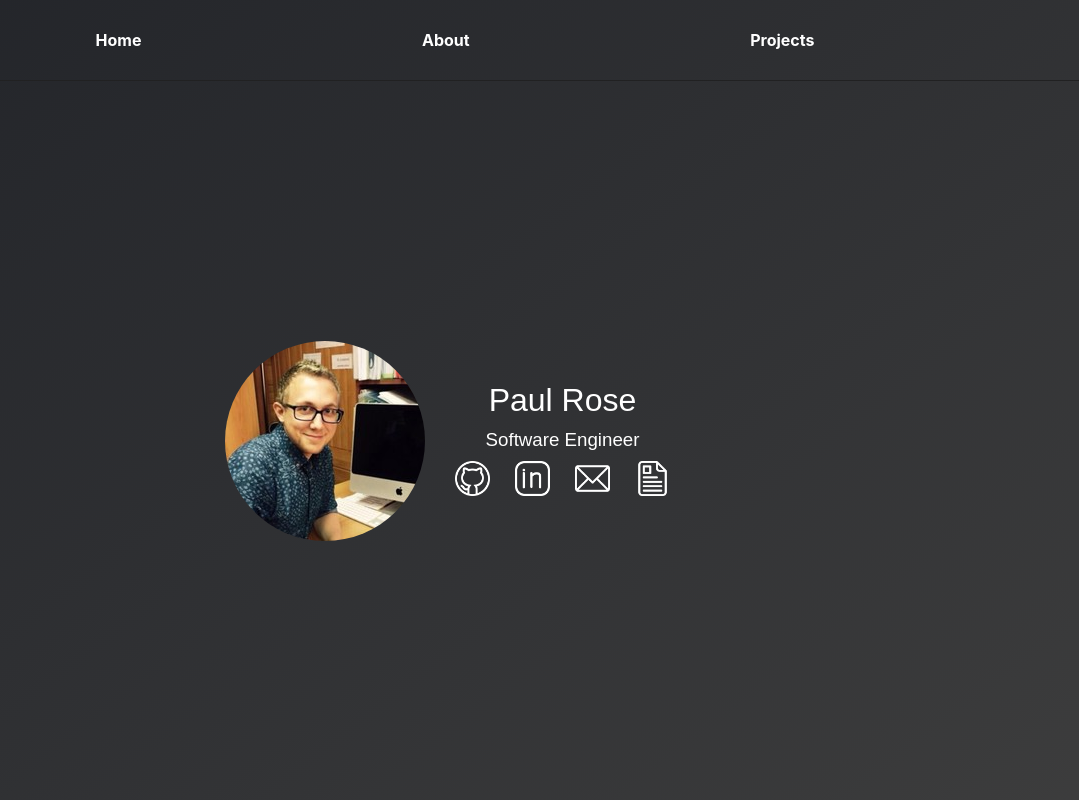
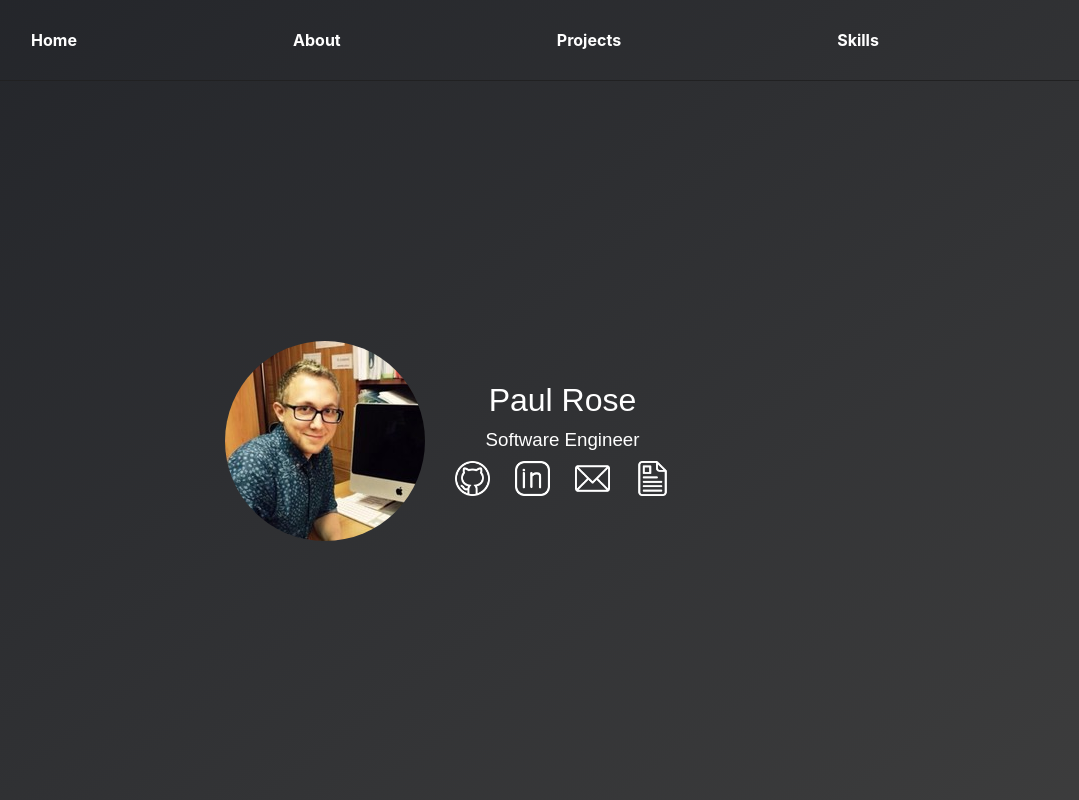
Before and after one commit to rose-paul/portfolio, a React (Create React App) app: page /about in a window 1280 px wide. Shown: the top 800 px of the page, without its empty margins (185-1264 px from the left). Built offline with nearby package versions, Linux system fonts and the light colour scheme.

Commit message:
readd after deploy

```diff
--- a/src/App.js
+++ b/src/App.js
@@ -20,7 +20,7 @@ function App() {
           <Route exact path="/" component={Header} />
           <Route exact path="/about" component={About} />
           <Route exact path="/projects" component={Projects} />
-          {/* <Route exact path="/skills" component={Skills} /> */}
+          <Route exact path="/skills" component={Skills} />
         </Switch>
         {/* </div> */}
         {/* <Credits /> */}
--- a/src/navbar.jsx
+++ b/src/navbar.jsx
@@ -27,9 +27,9 @@ const NavBar = () => {
         <Link to="/projects">
           Projects
         </Link>
-        {/* <Link to="/skills">
+        <Link to="/skills">
           Skills
-        </Link> */}
+        </Link>
       </header>
     // </CSSTransition>
   );
```
